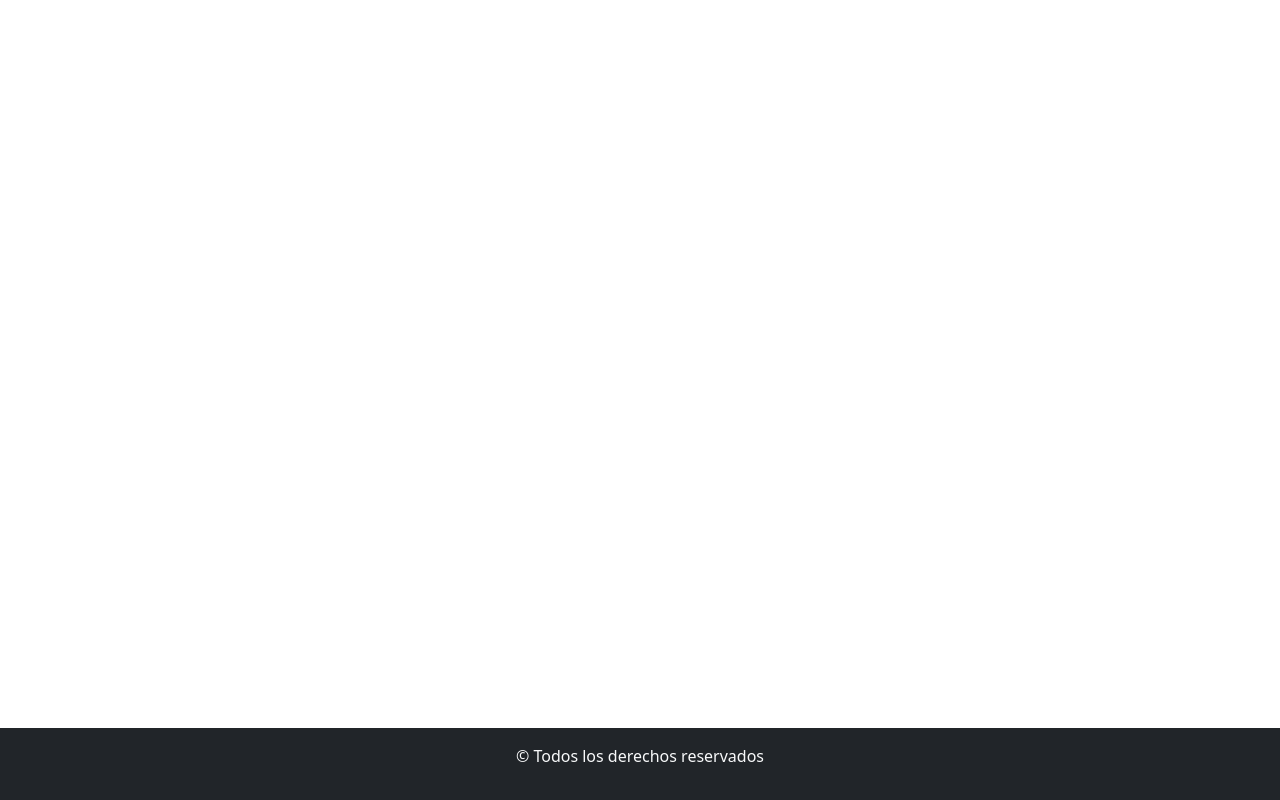
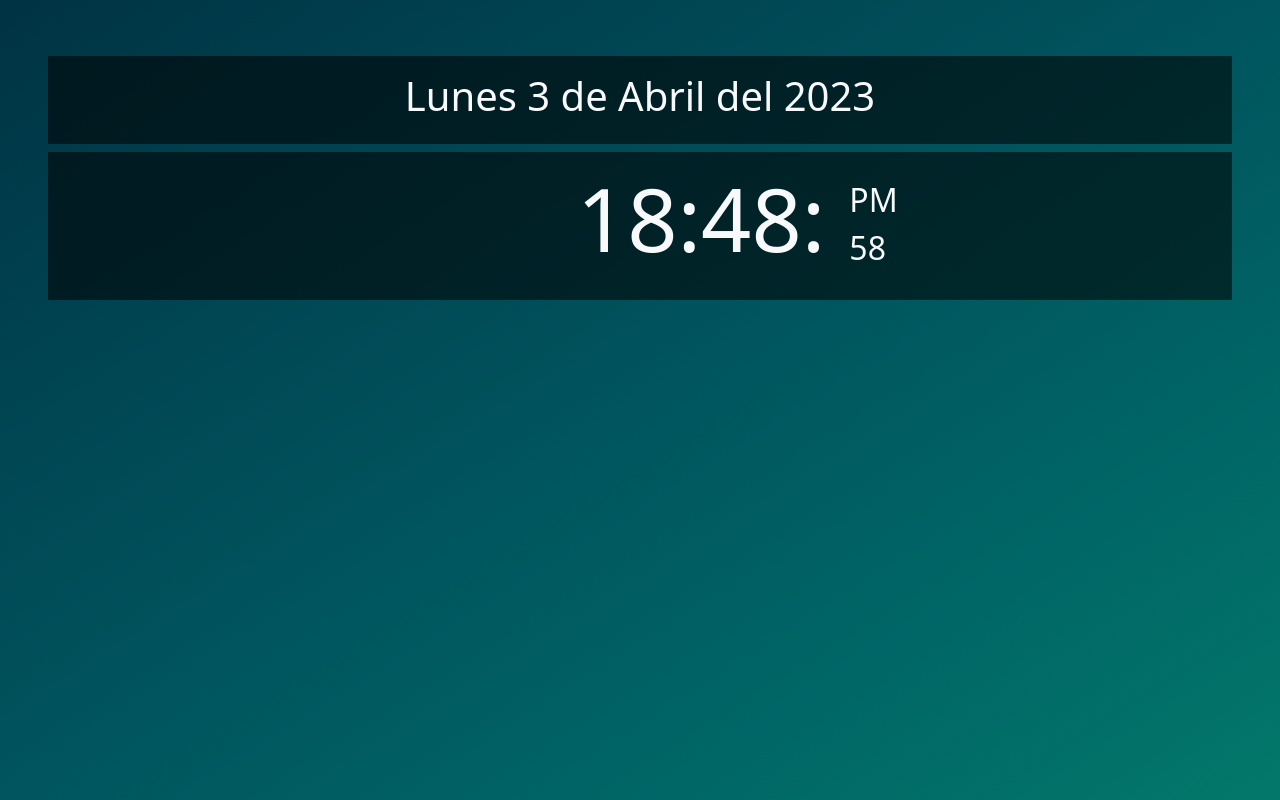
Before and after one commit to LeooQuipildor/Ejercicio4-Reloj, a plain HTML site: page index.html in a window 1280 px wide. Drawn offline with nearby package versions, Linux system fonts and the light colour scheme.

Commit message:
Agregue el maquetado del ejercicio, faltarian pulir algunos detalles visuales

```diff
--- a/css/style.css
+++ b/css/style.css
@@ -6,4 +6,27 @@ body {
 
 main{
     flex-grow: 1;
+    background-image: linear-gradient(to right bottom, #003343, #004452, #00555e, #006666, #03786a);
 }
+
+.cuadroFecha{
+    background-color: rgba(0, 0, 0, 0.56);
+}
+
+.cuadroHora{
+    background-color: rgba(0, 0, 0, 0.56);
+}
+
+.hour{
+    font-size: 5.5em;
+}
+
+.pmSegundos{
+    font-size: 2em;
+    font-display: 10px;
+}
+
+.pmSegundos p {
+    padding: 0px;
+    margin: 0px;
+}
--- a/index.html
+++ b/index.html
@@ -16,16 +16,23 @@
     <title>Reloj - Ejercicio 4</title>
   </head>
   <body>
-    <header>
-
-    </header>
-    <main>
+    <main class="">
+      <section class="text-center py-5 text-light">
+        <article class="cuadroFecha mx-5 my-2 p-3">
+          <h1>Lunes 3 de Abril del 2023</h1>
+        </article>
+        <article class="cuadroHora row mx-5">
+          <div class="col-8 hour text-end">
+            <p>18:48:</p>
+          </div>
+          <div class="col-4 pmSegundos text-start py-4">
+              <p class="">PM</p>
+              <p class="">58</p>
+          </div>
+        </article>
+      </section>
 
     </main>
-    <footer class="bg-dark text-light py-3 text-center">
-      <p>&copy; Todos los derechos reservados</p>
-    </footer>
-
     <script src="/js/app.js"></script>
     <script
       src="https://cdn.jsdelivr.net/npm/bootstrap@5.3.0-alpha2/dist/js/bootstrap.bundle.min.js"
```
